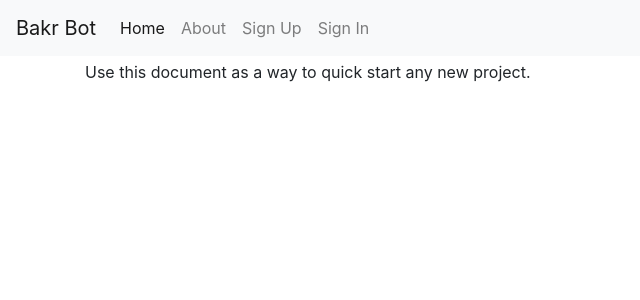
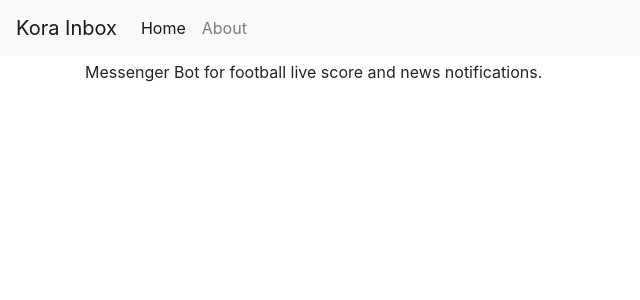
Before and after one commit to mohamed-taha/korainbox, a Django app: page / in a window 1280 px wide. Shown: the top 300 px of the page, without its empty margins (0-640 px from the left). Run offline with Django 3.2, Linux system fonts and the light colour scheme; parts of the project's set-up code (start-up, migrations or seed data) failed here and were passed over; some libraries are stand-ins or nearby versions.

Commit message:
Remove user regitser/login urls

```diff
--- a/bakr_bot/templates/base.html
+++ b/bakr_bot/templates/base.html
@@ -3,7 +3,7 @@
   <head>
     <meta charset="utf-8">
     <meta http-equiv="x-ua-compatible" content="ie=edge">
-    <title>{% block title %}Bakr Bot{% endblock title %}</title>
+    <title>{% block title %}Kora Inbox{% endblock title %}</title>
     <meta name="viewport" content="width=device-width, initial-scale=1.0">
     <meta name="description" content="">
     <meta name="author" content="">
@@ -39,7 +39,7 @@
         <button class="navbar-toggler navbar-toggler-right" type="button" data-toggle="collapse" data-target="#navbarSupportedContent" aria-controls="navbarSupportedContent" aria-expanded="false" aria-label="Toggle navigation">
           <span class="navbar-toggler-icon"></span>
         </button>
-        <a class="navbar-brand" href="{% url 'home' %}">Bakr Bot</a>
+        <a class="navbar-brand" href="{% url 'home' %}">Kora Inbox</a>
 
         <div class="collapse navbar-collapse" id="navbarSupportedContent">
           <ul class="navbar-nav mr-auto">
@@ -49,25 +49,6 @@
             <li class="nav-item">
               <a class="nav-link" href="{% url 'about' %}">About</a>
             </li>
-            {% if request.user.is_authenticated %}
-              <li class="nav-item">
-                {# URL provided by django-allauth/account/urls.py #}
-                <a class="nav-link" href="{% url 'users:detail' request.user.username  %}">{% trans "My Profile" %}</a>
-              </li>
-              <li class="nav-item">
-                {# URL provided by django-allauth/account/urls.py #}
-                <a class="nav-link" href="{% url 'account_logout' %}">{% trans "Sign Out" %}</a>
-              </li>
-            {% else %}
-              <li class="nav-item">
-                {# URL provided by django-allauth/account/urls.py #}
-                <a id="sign-up-link" class="nav-link" href="{% url 'account_signup' %}">{% trans "Sign Up" %}</a>
-              </li>
-              <li class="nav-item">
-                {# URL provided by django-allauth/account/urls.py #}
-                <a id="log-in-link" class="nav-link" href="{% url 'account_login' %}">{% trans "Sign In" %}</a>
-              </li>
-            {% endif %}
           </ul>
         </div>
       </nav>
@@ -83,7 +64,7 @@
       {% endif %}
 
       {% block content %}
-        <p>Use this document as a way to quick start any new project.</p>
+        <p>Messenger Bot for football live score and news notifications.</p>
       {% endblock content %}
 
     </div> <!-- /container -->
--- a/config/settings/production.py
+++ b/config/settings/production.py
@@ -152,8 +152,8 @@ INSTALLED_APPS += ["anymail"]  # noqa F405
 EMAIL_BACKEND = "anymail.backends.mailgun.EmailBackend"
 # https://anymail.readthedocs.io/en/stable/installation/#anymail-settings-reference
 ANYMAIL = {
-    "MAILGUN_API_KEY": env("MAILGUN_API_KEY"),
-    "MAILGUN_SENDER_DOMAIN": env("MAILGUN_DOMAIN"),
+    "MAILGUN_API_KEY": env("MAILGUN_API_KEY", default='testdummy'),
+    "MAILGUN_SENDER_DOMAIN": env("MAILGUN_DOMAIN", default='testdummy'),
 }
 
 # Gunicorn
--- a/config/urls.py
+++ b/config/urls.py
@@ -14,8 +14,8 @@ urlpatterns = [
     # Django Admin, use {% url 'admin:index' %}
     path(settings.ADMIN_URL, admin.site.urls),
     # User management
-    path("users/", include("bakr_bot.users.urls", namespace="users")),
-    path("accounts/", include("allauth.urls")),
+    # path("users/", include("bakr_bot.users.urls", namespace="users")),
+    # path("accounts/", include("allauth.urls")),
     # Messenger Bot
     path("messenger-bot/", include("bakr_bot.messenger_bot.urls")),
 ] + static(settings.MEDIA_URL, document_root=settings.MEDIA_ROOT)
```
